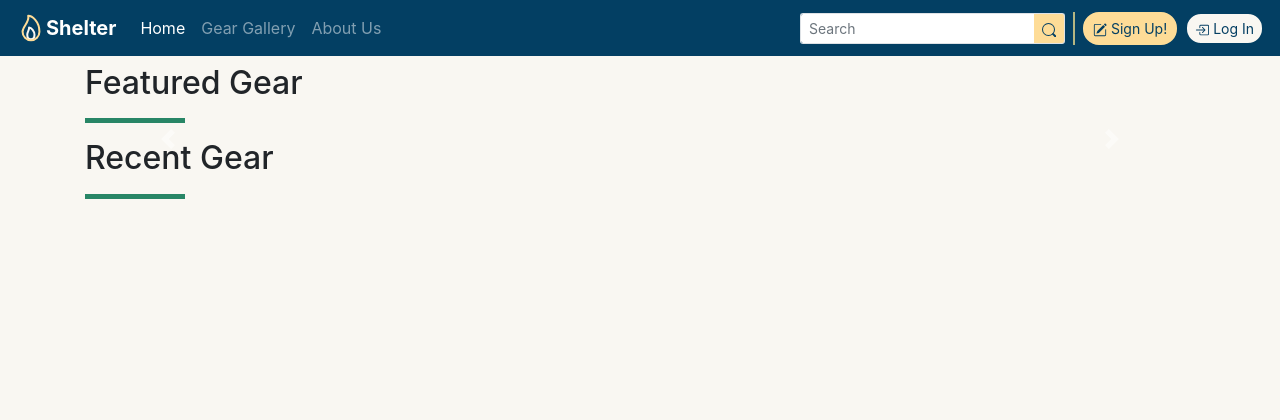
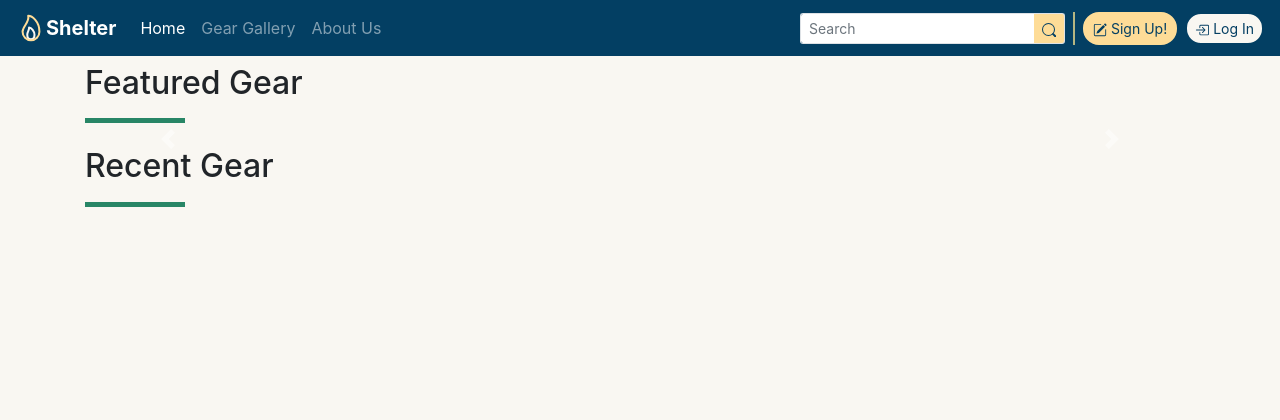
Before and after one commit to p0wen/shelter, a Flask app: page / in a window 1280 px wide. Shown: the top 420 px of the page. Run offline with Flask 2, Linux system fonts and the light colour scheme; data that the repository does not hold is empty; parts of the project's set-up code (start-up, migrations or seed data) failed here and were passed over; some libraries are stand-ins or nearby versions.

Commit message:
fix: spacing between content

```diff
--- a/templates/index.html
+++ b/templates/index.html
@@ -6,7 +6,7 @@
 <h2>Featured Gear</h2>
 <div class="h2-spacer"></div>
 
-<div id="carouselExampleCaptions" class="carousel slide" data-ride="carousel">
+<div id="carouselExampleCaptions" class="carousel slide mb-2" data-ride="carousel">
   <ol class="carousel-indicators">
     {% for feat in rdm_feat %}
     <li data-target="#carouselExampleCaptions" data-slide-to="{{ loop.cycle('1','2', '3') }}" class="{{ loop.cycle('active','', '') }}"></li>
@@ -39,7 +39,7 @@
 <h2>Recent Gear</h2>
 <div class="h2-spacer"></div>
 
-<div class="container-fluid">
+<div class="container-fluid mb-2">
     <div class="row justify-content-between">
 
 {% for gear in gear_collection if not gear.is_featured %}
```
